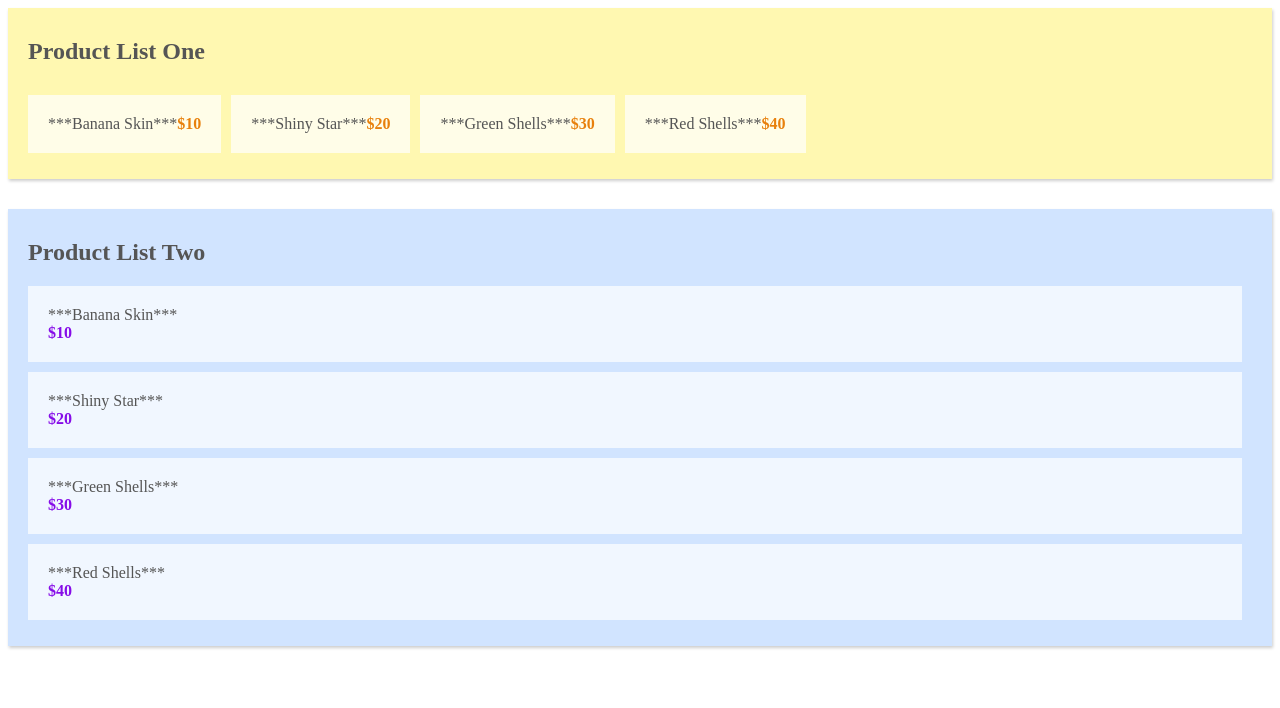
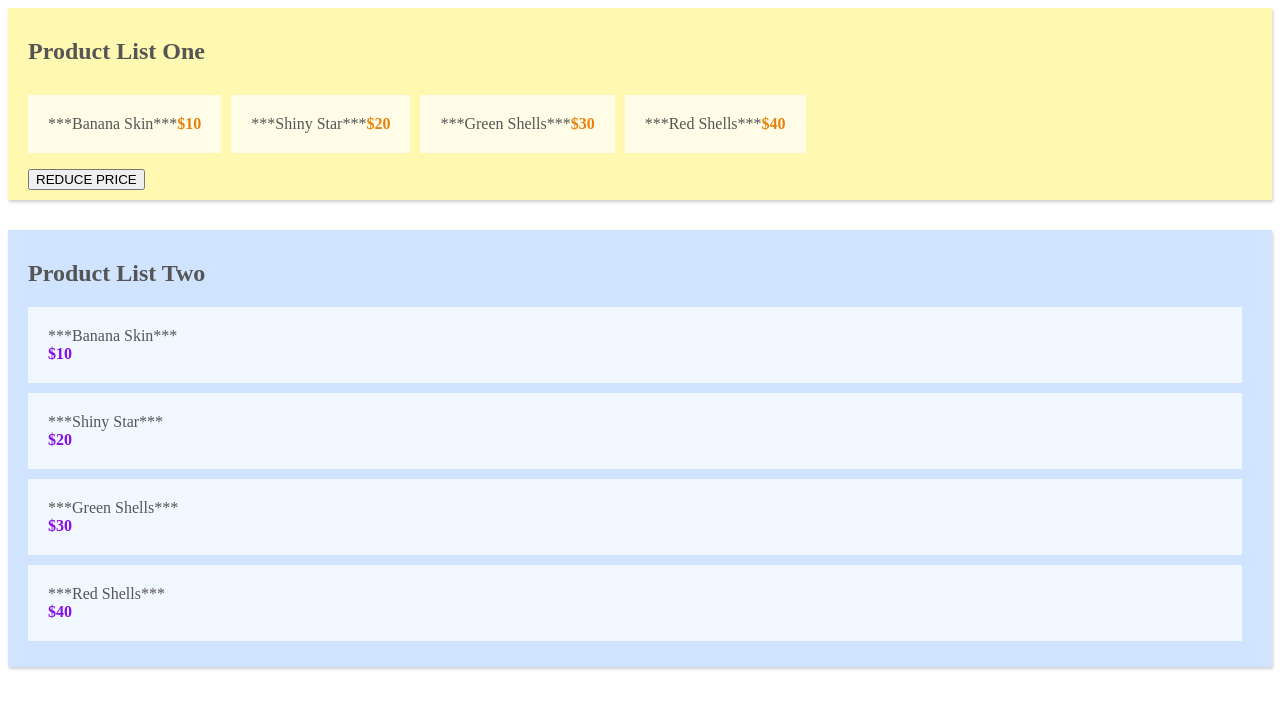
Before and after one commit to cmdlhz/study_for_ver2, a Vue app in the folder frontend/vuex/: page / in a window 1280 px wide. Shown: the top 708 px of the page. Built offline with nearby package versions, Linux system fonts and the light colour scheme.

Commit message:
[1-2] Mutations
[Net Ninja] Vuex Tutorial 6 : Mutations

https://youtu.be/ipaDRpU07_M

```diff
--- a/frontend/vuex/src/components/ProductListOne.vue
+++ b/frontend/vuex/src/components/ProductListOne.vue
@@ -7,6 +7,7 @@
         <span class="price">${{ product.price }}</span>
       </li>
     </ul>
+    <button @click="reducePrice">REDUCE PRICE</button>
   </div>
 </template>
 
@@ -18,6 +19,21 @@
       },
       saleProducts(){
         return this.$store.getters.saleProducts
+      }
+    },
+    methods:{
+      reducePrice: function(){
+        /*
+          can NOT track changes in VueJS Devtools
+        */
+        // this.$store.state.products.forEach(product => {
+        //   product.price -= 1;
+        // })
+
+        /*
+          can track changes in VueJS Devtools
+        */
+        this.$store.commit('reducePrice');
       }
     }
   }
--- a/frontend/vuex/src/store.js
+++ b/frontend/vuex/src/store.js
@@ -24,7 +24,11 @@
     }
   },
   mutations: {
-
+    reducePrice: state => {
+      state.products.forEach(product => {
+        product.price -= 1;
+      })
+    }
   },
   actions: {
 
```
